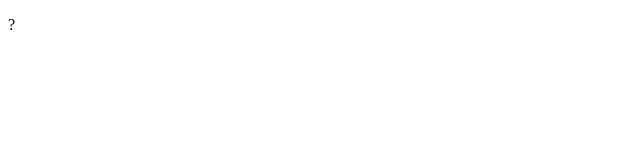
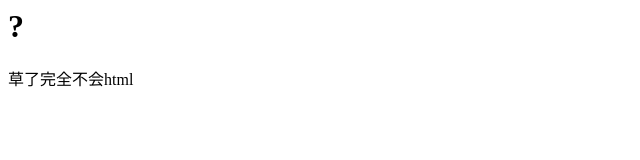
Before and after one commit to SKY2008233/sky2008233.github.io, a plain HTML site: page index.html in a window 1280 px wide. Shown: the whole page, without its empty margins (0-640 px from the left). Drawn offline with Linux system fonts and the light colour scheme.

Commit message:
Update index.html

```diff
--- a/index.html
+++ b/index.html
@@ -1,17 +1,2 @@
-<!DOCTYPE html>
-
-<html>
-
-<head>
-
-<meta charset="utf-8"/>
-
-<title>?</title>
-
-</head>
-
-<body>
-<p>?</p>
-</body>
-
-</html>
+<h1>?</h1>
+<p>草了完全不会html</p>
```
